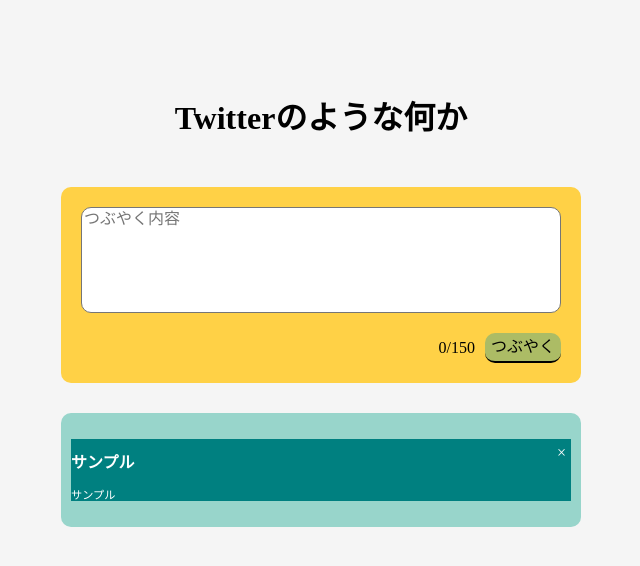
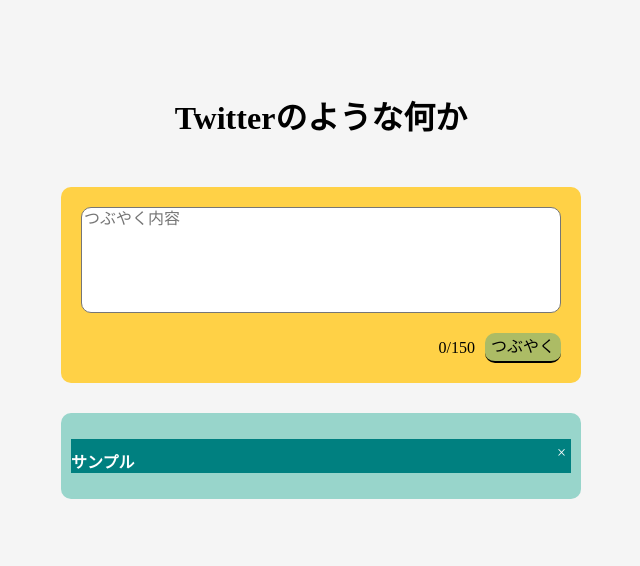
Before and after one commit to takiwaka/ReactPractice1, a React (Create React App) app: page / in a window 1280 px wide. Shown: the top 566 px of the page, without its empty margins (319-959 px from the left). Built offline with nearby package versions, Linux system fonts and the light colour scheme.

Commit message:
時刻挿入悩み中

```diff
--- a/src/App.jsx
+++ b/src/App.jsx
@@ -7,6 +7,8 @@
   const [posetedText, setPostedText] = useState([
     "サンプル"
   ]);
+
+  const [tweetTime, setTweetTime] = useState([""]);
 
   const onClickAdd = () => {
     if (tweetText === "") return;
@@ -26,6 +28,9 @@
       "秒";
 
     const newTweet = [...posetedText, tweetText];
+    const newTime = [...tweetTime, currentTime];
+    console.log(newTime);
+    setTweetTime(newTime);
     setPostedText(newTweet);
     setTweetText("");
   };
@@ -57,7 +62,9 @@
 
       <TimelineStyled>
         <TimelineListStyled>
-          {posetedText.map((tweet, index, time) => {
+          {posetedText.map((tweet, index) => {
+            const tweetTime01 = [...tweetTime];
+            console.log(tweetTime01);
             return (
               <TimelineRowStyled key={tweet + index}>
                 <TimelineDeleteStyled
@@ -70,7 +77,7 @@
                   {tweet}
                 </TimelineTextStyled>
                 <TimelinePostTimeStyled>
-                  {time}
+                  {tweetTime01}
                 </TimelinePostTimeStyled>
               </TimelineRowStyled>
             );
```
